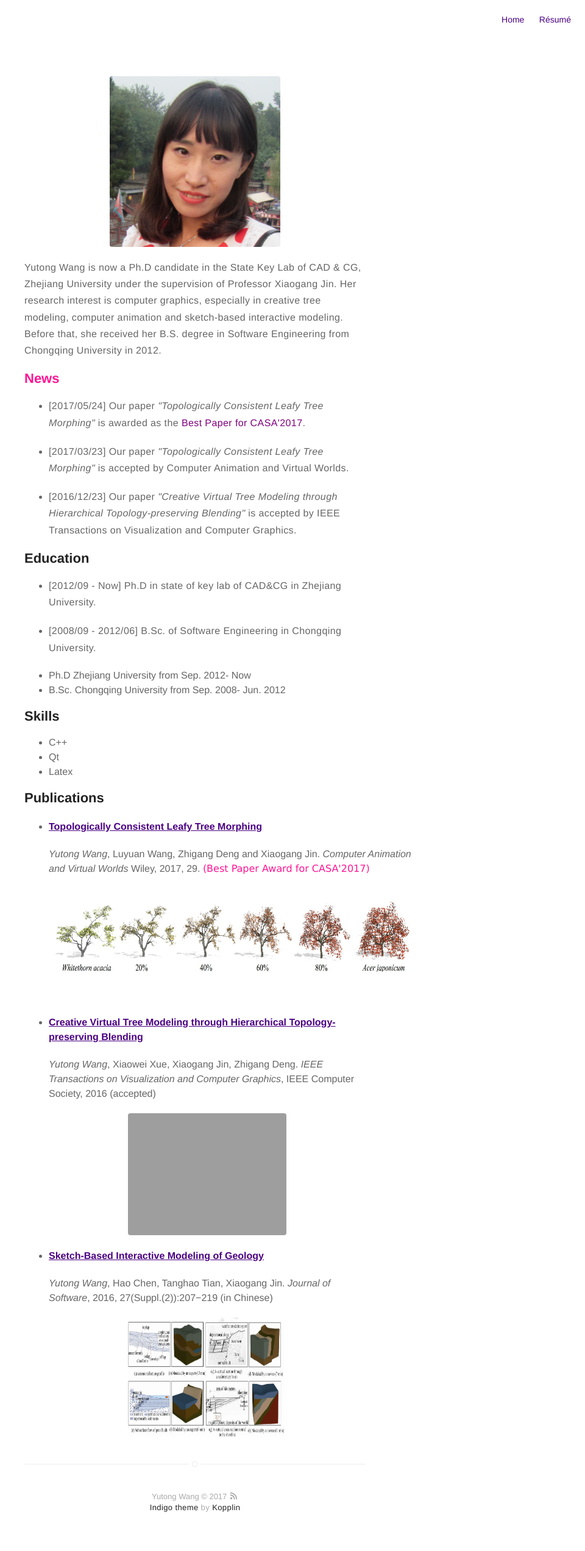
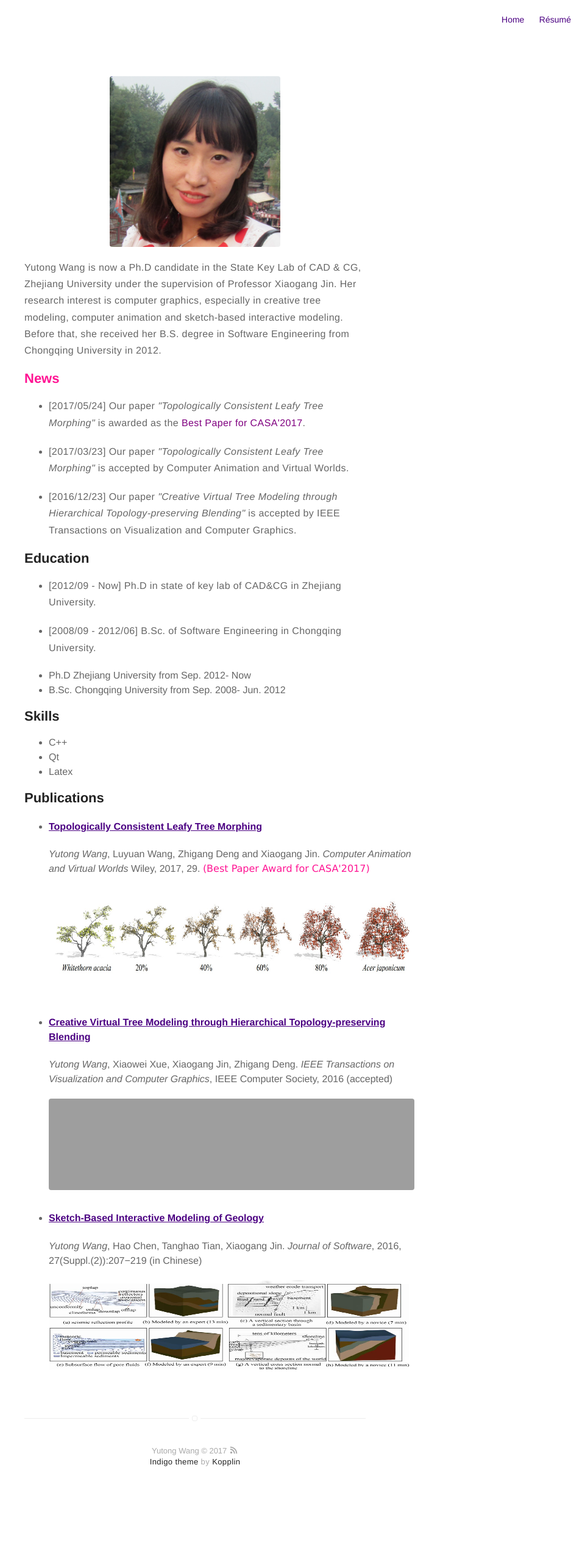
Before and after one commit to catherineytw/YutongWang, a Jekyll site: the page built from about.md, in a window 1280 px wide. Shown: the whole page at 61% size, without its empty margins (320-1280 px from the left). Built offline with Jekyll 4.4.1, drawn with Linux system fonts in a browser that asks for light colours; after the commit the page ends 2469 px from its top, so only the background shows below that.

Commit message:
update publications

```diff
--- a/about.md
+++ b/about.md
@@ -59,20 +59,25 @@ layout: page
 
 
 	<li>
-	 <div width="600px">
+		<div class="divcss5">
         <p><h4><a href="https://www.researchgate.net/publication/311478440_Creative_Virtual_Tree_Modeling_through_Hierarchical_Topology-preserving_Blending?ev=prf_high">Creative Virtual Tree Modeling through Hierarchical Topology-preserving Blending</a></h4>
 		<B><I>Yutong Wang</I></B>, Xiaowei Xue, Xiaogang Jin, Zhigang Deng. <i>IEEE Transactions on Visualization and Computer Graphics</i>, IEEE Computer Society, 2016 (accepted)</p>
-		<a href="https://www.researchgate.net/publication/311478440_Creative_Virtual_Tree_Modeling_through_Hierarchical_Topology-preserving_Blending?ev=prf_high"> <img src="https://catherineytw.github.io/YutongWang/publications/images/creative_tree_modeling/teaser.jpg"  height="200px" width="600px" alt="Creative Virtual Tree Modeling"/></a>
-	 </div>
+		<p>
+			<img src="https://catherineytw.github.io/YutongWang/publications/images/creative_tree_modeling/teaser.jpg"  height="200px" width="600px" alt="Creative Virtual Tree Modeling"/>
+		</p>
+      </div>
 	</li>
 
 
 	<li>
-		<div width="600px">
-			<p><h4><a href="https://www.researchgate.net/publication/314117184_Sketch-Based_Interactive_Modeling_of_Geology_caotujiaohushidezhijianmoyanjiu?ev=prf_high">Sketch-Based Interactive Modeling of Geology</a></h4>
-			<B><I>Yutong Wang</I></B>, Hao Chen, Tanghao Tian, Xiaogang Jin. <i>Journal of Software</i>, 2016, 27(Suppl.(2)):207−219 (in Chinese) </p>
-			<a href="https://www.researchgate.net/publication/314117184_Sketch-Based_Interactive_Modeling_of_Geology_caotujiaohushidezhijianmoyanjiu?ev=prf_high"> <img src="https://catherineytw.github.io/YutongWang/publications/images/Sketch_Geology/teaser.jpg"  height="200px" width="600px" alt="Sketch-Based Interactive Modeling of Geology"/></a>
-		</div>
+		<div class="divcss5">
+        <p><h4><a href="https://www.researchgate.net/publication/314117184_Sketch-Based_Interactive_Modeling_of_Geology_caotujiaohushidezhijianmoyanjiu?ev=prf_high">Sketch-Based Interactive Modeling of Geology</a></h4>
+		<B><I>Yutong Wang</I></B>, Hao Chen, Tanghao Tian, Xiaogang Jin. <i>Journal of Software</i>, 2016, 27(Suppl.(2)):207−219 (in Chinese) </p>
+		<p>
+			<img src="https://catherineytw.github.io/YutongWang/publications/images/Sketch_Geology/teaser.jpg"  height="200px" width="600px" alt="Sketch-Based Interactive Modeling of Geology"/>
+		</p>
+      </div>
+
 	</li>
 
 </ul>
```
